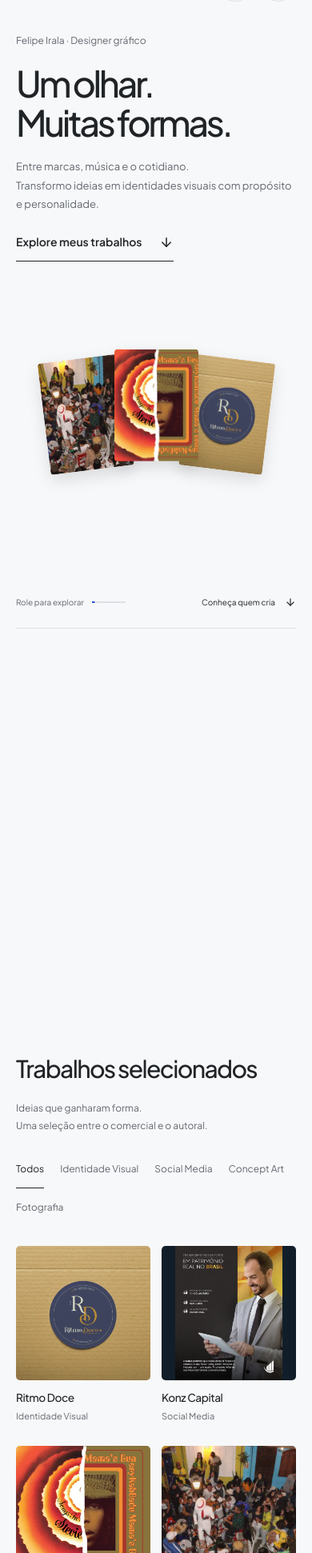
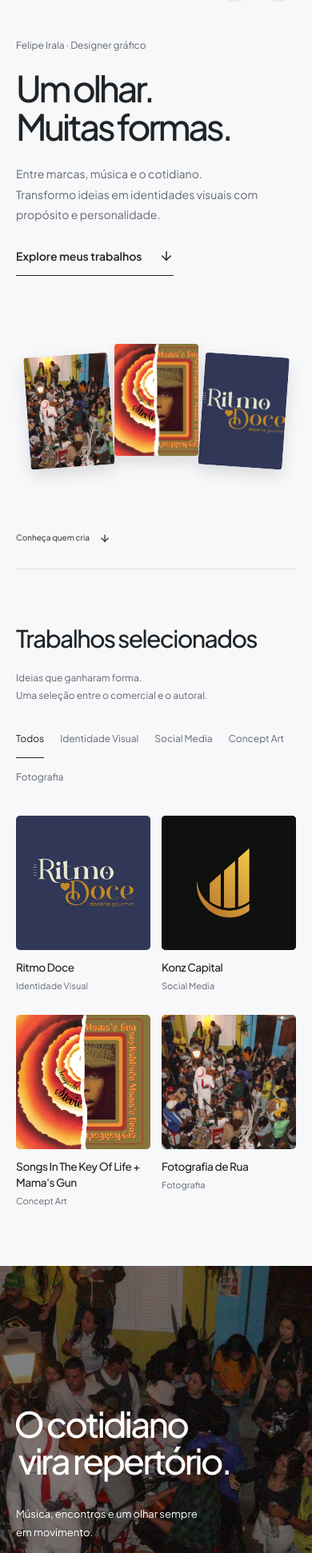
Before and after one commit to massabtw/portfolio-irala, a React (Vite) app: page / in a window 390 px wide. Shown: the part 58-2000 px from the top of the page at 80% size. Built offline with nearby package versions, Linux system fonts and the light colour scheme.

Commit message:
fix(vercel): remove node_modules and dist from git, add .gitignore and vercel.json, update project covers and email

```diff
--- a/src/App.tsx
+++ b/src/App.tsx
@@ -1,6 +1,7 @@
 import { useCallback, useEffect, useState } from 'react';
 import { Navbar } from './components/Navbar';
 import { Hero } from './components/Hero';
+import { ParallaxStory } from './components/ParallaxStory';
 import { ProjectsGrid } from './components/ProjectsGrid';
 import { ProjectModal } from './components/ProjectModal';
 import { About } from './components/About';
@@ -33,6 +34,7 @@
       <main id="conteudo">
         <Hero />
         <ProjectsGrid onSelectProject={selectProject} />
+        <ParallaxStory />
         <About />
         <Toolkit />
       </main>
--- a/src/components/Hero.tsx
+++ b/src/components/Hero.tsx
@@ -3,12 +3,11 @@
 
 export const Hero = () => {
   const scene = useRef<HTMLElement>(null);
-  const stage = useRef<HTMLDivElement>(null);
+
 
   useEffect(() => {
     const element = scene.current;
-    const panel = stage.current;
-    if (!element || !panel) return;
+    if (!element) return;
     const reduced = window.matchMedia('(prefers-reduced-motion: reduce)');
     let frame = 0;
     let active = true;
@@ -16,7 +15,7 @@
       frame = 0;
       if (reduced.matches) { element.style.setProperty('--scene-progress', '0'); return; }
       const bounds = element.getBoundingClientRect();
-      const distance = element.offsetHeight - panel.offsetHeight;
+      const distance = element.offsetHeight;
       const top = window.innerWidth <= 760 ? 76 : 96;
       const progress = distance > 0 ? Math.min(1, Math.max(0, (top - bounds.top) / distance)) : 0;
       element.style.setProperty('--scene-progress', progress.toFixed(4));
@@ -42,7 +41,7 @@
 
   return (
     <section ref={scene} id="inicio" className="immersive-hero">
-      <div ref={stage} className="scene-stage">
+      <div className="scene-stage">
         <div className="container scene-layout">
           <div className="scene-copy">
             <p className="scene-intro">Felipe Irala · Designer gráfico</p>
@@ -52,12 +51,11 @@
           </div>
           <div className="scene-art" aria-hidden="true">
             <div className="scene-piece scene-photo"><img src="/projects/fotografias/1-cover-preview.webp" alt="" width="640" height="427" /></div>
-            <div className="scene-piece scene-brand"><img src="/projects/ritmo-doce/1-cover-preview.webp" alt="" width="640" height="640" /></div>
+            <div className="scene-piece scene-brand"><img src="/projects/ritmo-doce/2-logo-preview.webp" alt="" width="640" height="640" /></div>
             <div className="scene-piece scene-album"><img src="/projects/songs-key-of-life/1-cover-preview.webp" alt="" width="640" height="640" /></div>
           </div>
           <div className="scene-bottom">
             <span>Curitiba, Brasil</span>
-            <div className="scene-scroll"><span>Role para explorar</span><span className="scene-track" aria-hidden="true"><span /></span></div>
             <a href="#sobre">Conheça quem cria <ArrowDown size={14} aria-hidden="true" /></a>
           </div>
         </div>
--- /dev/null
+++ b/src/components/ParallaxStory.tsx
@@ -0,0 +1,32 @@
+import { useEffect, useRef } from 'react';
+
+export const ParallaxStory = () => {
+  const ref = useRef<HTMLElement>(null);
+  useEffect(() => {
+    const element = ref.current;
+    if (!element) return;
+    const reduced = window.matchMedia('(prefers-reduced-motion: reduce)');
+    let frame = 0;
+    let active = false;
+    const update = () => {
+      frame = 0;
+      const rect = element.getBoundingClientRect();
+      const depth = reduced.matches ? 0 : Math.max(-1, Math.min(1, (window.innerHeight / 2 - rect.top - rect.height / 2) / ((window.innerHeight + rect.height) / 2)));
+      element.style.setProperty('--depth', depth.toFixed(4));
+    };
+    const schedule = () => { if (active && !frame) frame = requestAnimationFrame(update); };
+    const observer = new IntersectionObserver(([entry]) => { active = entry.isIntersecting; if (active) schedule(); }, { rootMargin: '100px' });
+    observer.observe(element);
+    window.addEventListener('scroll', schedule, { passive: true });
+    window.addEventListener('resize', schedule);
+    reduced.addEventListener('change', update);
+    update();
+    return () => { cancelAnimationFrame(frame); observer.disconnect(); window.removeEventListener('scroll', schedule); window.removeEventListener('resize', schedule); reduced.removeEventListener('change', update); };
+  }, []);
+  return (
+    <section ref={ref} className="parallax-story" aria-labelledby="visual-story-title">
+      <img src="/projects/fotografias/1-cover.webp" width="1600" height="1067" loading="lazy" alt="Roda de samba registrada por Felipe Irala" />
+      <div className="container"><h2 id="visual-story-title"><span>O cotidiano</span><span>vira repertório.</span></h2><p>Música, encontros e um olhar sempre em movimento.</p></div>
+    </section>
+  );
+};
--- a/src/components/ProjectsGrid.tsx
+++ b/src/components/ProjectsGrid.tsx
@@ -32,7 +32,7 @@
       <div key={category} className="project-grid filter-transition">{filtered.map((project, index) => (
         <Reveal key={project.id} className="project-card" delay={(index % 2) * 120}>
           <button className="project-button" type="button" onClick={() => onSelectProject(project)} aria-label={`Ver projeto ${project.title}`}>
-            <div className={`project-image image-${project.id}`}><picture><source media="(max-width: 480px)" srcSet={project.coverImage.replace('.webp', '-preview.webp')} /><img src={project.coverImage} alt={`Capa do projeto ${project.title}`} width="1200" height="1200" loading="lazy" /></picture><span className="project-open"><ArrowUpRight size={22} aria-hidden="true" /></span></div>
+            <div className={`project-image image-${project.id}`}><picture><source media="(max-width: 480px)" srcSet={project.coverImage.includes('-preview.webp') ? project.coverImage : project.coverImage.replace('.webp', '-preview.webp')} /><img src={project.coverImage} alt={`Capa do projeto ${project.title}`} width="1200" height="1200" loading="lazy" /></picture><span className="project-open"><ArrowUpRight size={22} aria-hidden="true" /></span></div>
             <div className="project-info"><div><h3>{project.title}</h3><p>{project.category}</p></div></div>
           </button>
         </Reveal>
--- a/src/data/projects.ts
+++ b/src/data/projects.ts
@@ -21,10 +21,10 @@
     year: '2024',
     summary: 'Identidade visual para marca de doces artesanais, traduzindo agilidade comercial e acolhimento gourmet.',
     description: 'Criei a identidade da Ritmo Doce observando a rotina real da fundadora: a correria das vendas na rua lado a lado com o carinho do preparo artesanal. Para tirar isso do papel, misturei traços que passam essa ideia de movimento com uma paleta em azul marinho e mostarda. A intenção foi provar visualmente que uma marca pode ter um ritmo ágil no dia a dia sem perder o toque gourmet e acolhedor.',
-    coverImage: '/projects/ritmo-doce/1-cover.webp',
+    coverImage: '/projects/ritmo-doce/2-logo-preview.webp',
     gallery: [
+      '/projects/ritmo-doce/2-logo.webp',
       '/projects/ritmo-doce/1-cover.webp',
-      '/projects/ritmo-doce/2-logo.webp',
       '/projects/ritmo-doce/3-packaging.webp',
       '/projects/ritmo-doce/4-stationery.webp',
     ],
@@ -43,14 +43,14 @@
     year: '2024',
     summary: 'Estratégia visual e social media para ecossistema financeiro focado em autoridade e liquidez.',
     description: 'O projeto de social media para o ecossistema KONZ foi estruturado para consolidar autoridade no mercado e atrair um público high-ticket. A estratégia uniu design de alto padrão e copywriting direto para traduzir soluções financeiras — como alavancagem cambial e gestão de liquidez — em uma comunicação clara, focada na construção inteligente de patrimônio e eficiência de caixa.',
-    coverImage: '/projects/konz-capital/1-cover.webp',
+    coverImage: '/projects/konz-capital/6-institucional-preview.webp',
     gallery: [
+      '/projects/konz-capital/6-institucional.webp',
       '/projects/konz-capital/1-cover.webp',
       '/projects/konz-capital/2-liquidez.webp',
       '/projects/konz-capital/3-patrimonio.webp',
       '/projects/konz-capital/4-cambio.webp',
       '/projects/konz-capital/5-performance.webp',
-      '/projects/konz-capital/6-institucional.webp',
     ],
     tools: ['Adobe Photoshop', 'Adobe Illustrator', 'Copywriting Financeiro', 'Direção de Arte'],
     highlights: [
@@ -135,6 +135,6 @@
     instagramUrl: 'https://instagram.com/iralavisions',
     linkedinUrl: 'https://www.linkedin.com/in/felipeirala/',
     behanceUrl: 'https://www.behance.net/felipeirala',
-    email: 'felipeirala.design@gmail.com'
+    email: 'felipeirala2007@gmail.com'
   }
 };
--- a/src/index.css
+++ b/src/index.css
@@ -256,60 +256,64 @@
 @keyframes image-switch { from { opacity: 0; transform: scale(.97); } to { opacity: 1; transform: scale(1); } }
 @keyframes menu-enter { from { opacity: 0; transform: translateY(-10px); } to { opacity: 1; transform: none; } }
 
-/* Opening scene: native scrolling drives a reversible composition. */
-.immersive-hero { --scene-progress: 0; height: calc(175svh - 96px); position: relative; }
-.scene-stage { position: sticky; top: 96px; height: calc(100svh - 96px); min-height: 620px; overflow: clip; }
-.scene-layout { height: 100%; display: grid; grid-template-columns: 1.15fr 1fr; grid-template-rows: 1fr auto; align-items: center; gap: 0 38px; }
-.scene-copy { position: relative; z-index: 2; transform: translateY(calc(var(--scene-progress) * -28px)); }
+/* Free-flowing parallax: every section continues moving with the page. */
+.immersive-hero { --scene-progress: 0; position: relative; overflow: clip; }
+.scene-stage { position: relative; padding-top: 56px; }
+.scene-layout { display: grid; grid-template-columns: 1.15fr 1fr; align-items: center; gap: 0 38px; }
+.scene-copy { z-index: 2; transform: translateY(calc(var(--scene-progress) * -80px)); }
 .scene-intro { font-size: 14px; color: var(--muted); margin-bottom: 30px; animation: arrive 850ms both; }
-.scene-copy h1 { font-size: clamp(58px, 6.8vw, 104px); line-height: 1.08; letter-spacing: -.075em; font-weight: 500; }
+.scene-copy h1 { font-size: clamp(58px, 7.4vw, 112px); line-height: 1.06; letter-spacing: -.075em; font-weight: 500; }
 .scene-copy h1 span { display: block; animation: scene-title-enter 1100ms cubic-bezier(.16,1,.3,1) both; }
 .scene-copy h1 span:nth-child(2) { animation-delay: 140ms; }
 .scene-description { font-size: 16px; line-height: 1.9; color: var(--muted); max-width: 380px; margin: 32px 0 24px; animation: arrive 900ms 260ms both; }
 .scene-copy .text-link { animation: arrive 900ms 340ms both; }
-.scene-art { height: 510px; position: relative; animation: scene-art-enter 1300ms 200ms cubic-bezier(.16,1,.3,1) both; }
-.scene-piece { position: absolute; width: 53%; left: 24%; top: 23%; aspect-ratio: 1; border-radius: 4px; overflow: hidden; box-shadow: 0 18px 40px rgb(0 0 0 / 16%); }
+.scene-art { height: 640px; position: relative; animation: scene-art-enter 1300ms 200ms cubic-bezier(.16,1,.3,1) both; }
+.scene-piece { position: absolute; width: 56%; left: 23%; top: 24%; aspect-ratio: 1; border-radius: 4px; overflow: hidden; box-shadow: 0 18px 40px rgb(0 0 0 / 16%); }
 .scene-piece img { width: 100%; height: 100%; object-fit: cover; }
-.scene-photo { transform: translate(calc(-12% - var(--scene-progress) * 25%), calc(-18% - var(--scene-progress) * 32%)) rotate(calc(-12deg + var(--scene-progress) * 6deg)); }
-.scene-brand { transform: translate(calc(-18% - var(--scene-progress) * 18%), calc(18% + var(--scene-progress) * 43%)) rotate(calc(-6deg - var(--scene-progress) * 2deg)); }
-.scene-album { transform: translate(calc(16% + var(--scene-progress) * 29%), calc(var(--scene-progress) * 8%)) rotate(calc(9deg - var(--scene-progress) * 6deg)) scale(calc(1 + var(--scene-progress) * .08)); }
-.scene-bottom { grid-column: 1 / -1; display: flex; justify-content: space-between; align-items: center; gap: 20px; padding-block: 20px 24px; border-bottom: 1px solid var(--line); color: var(--muted); font-size: 11px; }
+.scene-photo { transform: translate(calc(-22% - var(--scene-progress) * 20%), calc(-32% - var(--scene-progress) * 65%)) rotate(calc(-10deg - var(--scene-progress) * 9deg)); }
+.scene-brand { transform: translate(calc(-22% - var(--scene-progress) * 15%), calc(45% + var(--scene-progress) * 25%)) rotate(calc(-6deg + var(--scene-progress) * 14deg)); }
+.scene-album { transform: translate(calc(25% + var(--scene-progress) * 15%), calc(var(--scene-progress) * -22%)) rotate(calc(9deg - var(--scene-progress) * 14deg)) scale(calc(1 + var(--scene-progress) * .2)); }
+.scene-bottom { grid-column: 1 / -1; display: flex; justify-content: space-between; align-items: center; gap: 20px; padding-block: 24px; border-bottom: 1px solid var(--line); color: var(--muted); font-size: 11px; }
 .scene-bottom a { display: inline-flex; align-items: center; gap: 12px; min-height: 44px; color: var(--ink); }
 .scene-scroll { display: flex; align-items: center; gap: 16px; }
 .scene-track { width: 90px; height: 2px; background: var(--line); overflow: hidden; }
 .scene-track > span { display: block; height: 100%; background: var(--accent); transform-origin: left; transform: scaleX(calc(.08 + var(--scene-progress) * .92)); }
 @keyframes scene-title-enter { from { opacity: 0; transform: translateY(42px); } to { opacity: 1; transform: none; } }
 @keyframes scene-art-enter { from { opacity: 0; transform: translateY(40px) scale(.9); } to { opacity: 1; transform: none; } }
+.parallax-story { --depth: 0; position: relative; height: clamp(480px, 75svh, 850px); overflow: hidden; display: grid; align-items: center; isolation: isolate; background: #292d33; color: white; }
+.parallax-story > img { position: absolute; inset: -18% 0; width: 100%; height: 136%; max-width: none; object-fit: cover; transform: translateY(calc(var(--depth) * 10%)); z-index: -2; }
+.parallax-story::before { content: ''; position: absolute; inset: 0; background: rgb(0 0 0 / 48%); z-index: -1; }
+.parallax-story h2 { font-size: clamp(58px, 9vw, 140px); font-weight: 500; line-height: 1.06; letter-spacing: -.065em; }
+.parallax-story h2 span { display: block; }
+.parallax-story h2 span:first-child { transform: translateX(calc(var(--depth) * -70px)); }
+.parallax-story h2 span:last-child { transform: translateX(calc(var(--depth) * 70px)); }
+.parallax-story p { font-size: 13px; margin-top: 32px; }
 @media (max-width: 1100px) and (min-width: 761px) {
-  .scene-art { height: 430px; }
   .scene-copy h1 { font-size: 64px; }
-  .scene-layout { gap: 0 20px; }
+  .scene-art { height: 540px; }
 }
 @media (max-width: 760px) {
-  .immersive-hero { height: calc(155svh - 76px); }
-  .scene-stage { top: 76px; height: calc(100svh - 76px); min-height: 620px; }
-  .scene-layout { grid-template-columns: 1fr; grid-template-rows: auto 1fr auto; padding-top: 24px; }
-  .scene-copy { transform: translateY(calc(var(--scene-progress) * -8px)); }
+  .scene-stage { padding-top: 30px; }
+  .scene-layout { grid-template-columns: 1fr; gap: 0; }
+  .scene-copy { transform: translateY(calc(var(--scene-progress) * -25px)); }
   .scene-intro { font-size: 12px; margin-bottom: 20px; }
   .scene-copy h1 { font-size: clamp(45px, 10.8vw, 78px); }
-  .scene-description { font-size: 13px; line-height: 1.8; margin: 20px 0 12px; }
-  .scene-art { width: 100%; height: 100%; min-height: 180px; max-height: 290px; align-self: center; }
-  .scene-piece { width: 30%; left: 35%; top: 22%; aspect-ratio: 3 / 4; box-shadow: 0 8px 20px rgb(0 0 0 / 12%); }
-  .scene-photo { transform: translate(calc(-84% - var(--scene-progress) * 24%), calc(var(--scene-progress) * -8%)) rotate(calc(-7deg + var(--scene-progress) * 7deg)); }
-  .scene-brand { transform: translate(calc(84% + var(--scene-progress) * 24%), calc(var(--scene-progress) * 8%)) rotate(calc(7deg - var(--scene-progress) * 7deg)); }
-  .scene-album { transform: translateY(calc(-8% - var(--scene-progress) * 8%)) scale(calc(1 + var(--scene-progress) * .08)); }
-  .scene-bottom { flex-wrap: wrap; gap: 0 12px; padding-block: 0 10px; font-size: 10px; }
+  .scene-description { font-size: 14px; line-height: 1.8; margin: 24px 0 16px; }
+  .scene-art { height: 280px; margin-top: 26px; }
+  .scene-piece { width: 30%; left: 35%; top: 26%; aspect-ratio: 3 / 4; box-shadow: 0 8px 20px rgb(0 0 0 / 12%); }
+  .scene-photo { transform: translate(-104%, calc(var(--scene-progress) * -65%)) rotate(calc(-4deg - var(--scene-progress) * 4deg)); }
+  .scene-brand { transform: translate(104%, calc(var(--scene-progress) * 28%)) rotate(calc(4deg + var(--scene-progress) * 4deg)); }
+  .scene-album { transform: translateY(calc(-10% - var(--scene-progress) * 30%)) scale(calc(1 + var(--scene-progress) * .1)); }
+  .scene-bottom { flex-wrap: wrap; gap: 0 12px; padding-block: 0 16px; font-size: 10px; }
   .scene-bottom > span { display: none; }
   .scene-scroll { gap: 10px; }
   .scene-track { width: 42px; }
+  .parallax-story { height: 520px; }
+  .parallax-story h2 { font-size: clamp(44px, 11vw, 78px); }
+  .parallax-story h2 span:first-child { transform: translateX(calc(var(--depth) * -16px)); }
+  .parallax-story h2 span:last-child { transform: translateX(calc(var(--depth) * 16px)); }
+  .parallax-story p { max-width: 26ch; line-height: 1.8; }
 }
-@media (max-height: 740px), (prefers-reduced-motion: reduce) {
-  .immersive-hero { height: auto; }
-  .scene-stage { position: relative; top: 0; height: auto; min-height: 0; }
-  .scene-layout { padding-top: 36px; }
-  .scene-art { height: 430px; }
-  .scene-scroll { display: none; }
+@media (prefers-reduced-motion: reduce) {
+  .parallax-story > img, .parallax-story h2 span { transform: none; }
 }
-@media (max-height: 740px) and (max-width: 760px), (prefers-reduced-motion: reduce) and (max-width: 760px) {
-  .scene-art { height: 240px; margin-block: 16px; }
-}
```
Also changed, not shown: vercel.json (added), 56 other files (tests, documents, lock files or other folders).
